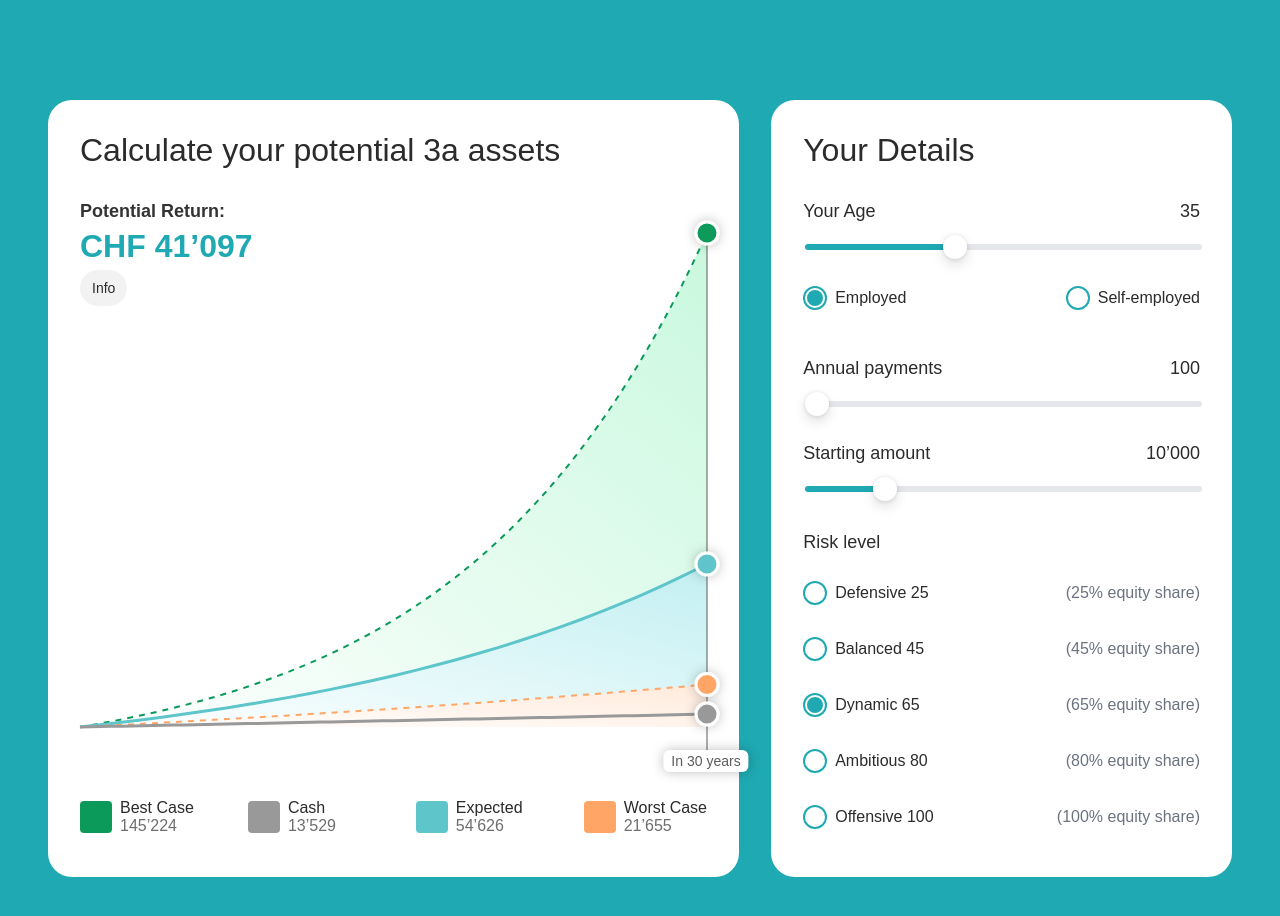
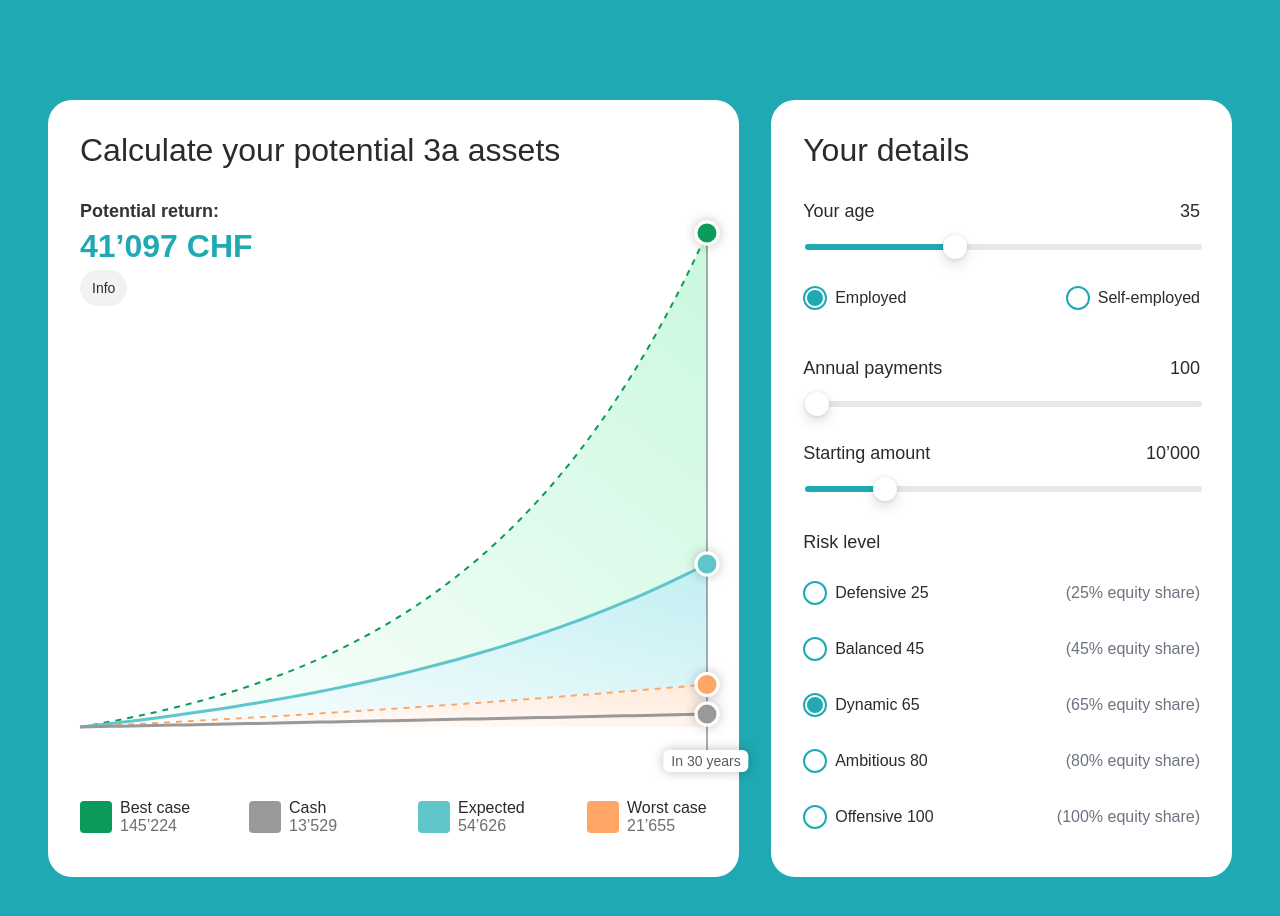
Before and after one commit to kosserin/react-charts-app, a React (Create React App) app: page / in a window 1280 px wide. Shown: the part 800-1716 px from the top of the page. Built offline with nearby package versions, Linux system fonts and the light colour scheme; the HTML template or start-up script is replaced by a standard one.

Commit message:
fix: remove uppercase from second word and move chf after value

```diff
--- a/src/Chart.tsx
+++ b/src/Chart.tsx
@@ -39,10 +39,10 @@ const FONTS = {
 const TRANSLATIONS = {
   en: {
     title: "Calculate your potential 3a assets",
-    potentialReturn: "Potential Return:",
+    potentialReturn: "Potential return:",
     info: "Info",
-    yourDetails: "Your Details",
-    yourAge: "Your Age",
+    yourDetails: "Your details",
+    yourAge: "Your age",
     annualPayments: "Annual payments",
     startingAmount: "Starting amount",
     riskLevel: "Risk level",
@@ -53,9 +53,9 @@ const TRANSLATIONS = {
     dynamic: "Dynamic 65",
     ambitious: "Ambitious 80",
     offensive: "Offensive 100",
-    bestCase: "Best Case",
+    bestCase: "Best case",
     expected: "Expected",
-    worstCase: "Worst Case",
+    worstCase: "Worst case",
     cash: "Cash",
     inYears: "In {years} years",
     equityShare: "equity share",
@@ -1163,7 +1163,7 @@ export default function PortfolioSimulator() {
                     fontSize: 32,
                   }}
                 >
-                  CHF {fmt(potentialReturn)}
+                  {fmt(potentialReturn)} CHF
                 </h2>
                 {/* TODO: Add a popup on the info button click */}
                 <button
```
